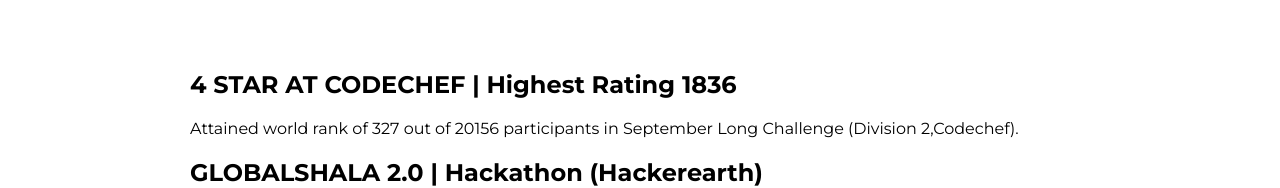
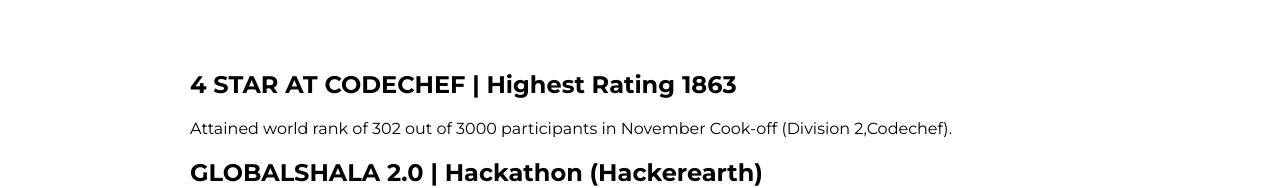
Before and after one commit to 1-Mirage/Ashish_Portfolio, a plain HTML site: page achievements.html in a window 1280 px wide. Shown: the part 249-437 px from the top of the page. Drawn offline with Linux system fonts and the light colour scheme.

Commit message:
Update Achievement

```diff
--- a/achievements.html
+++ b/achievements.html
@@ -30,10 +30,9 @@
     </header>
 
     <article class="container-center showcase-blog">
-      <h2>4 STAR AT CODECHEF | Highest Rating 1836 </h2>
+      <h2>4 STAR AT CODECHEF | Highest Rating 1863 </h2>
       <p>
-        Attained world rank of 327 out of 20156 participants in September
-        Long Challenge (Division 2,Codechef).
+        Attained world rank of 302 out of 3000 participants in November Cook-off  (Division 2,Codechef).
       </p>
 
       <h2>GLOBALSHALA 2.0 | Hackathon (Hackerearth)</h2>
```
